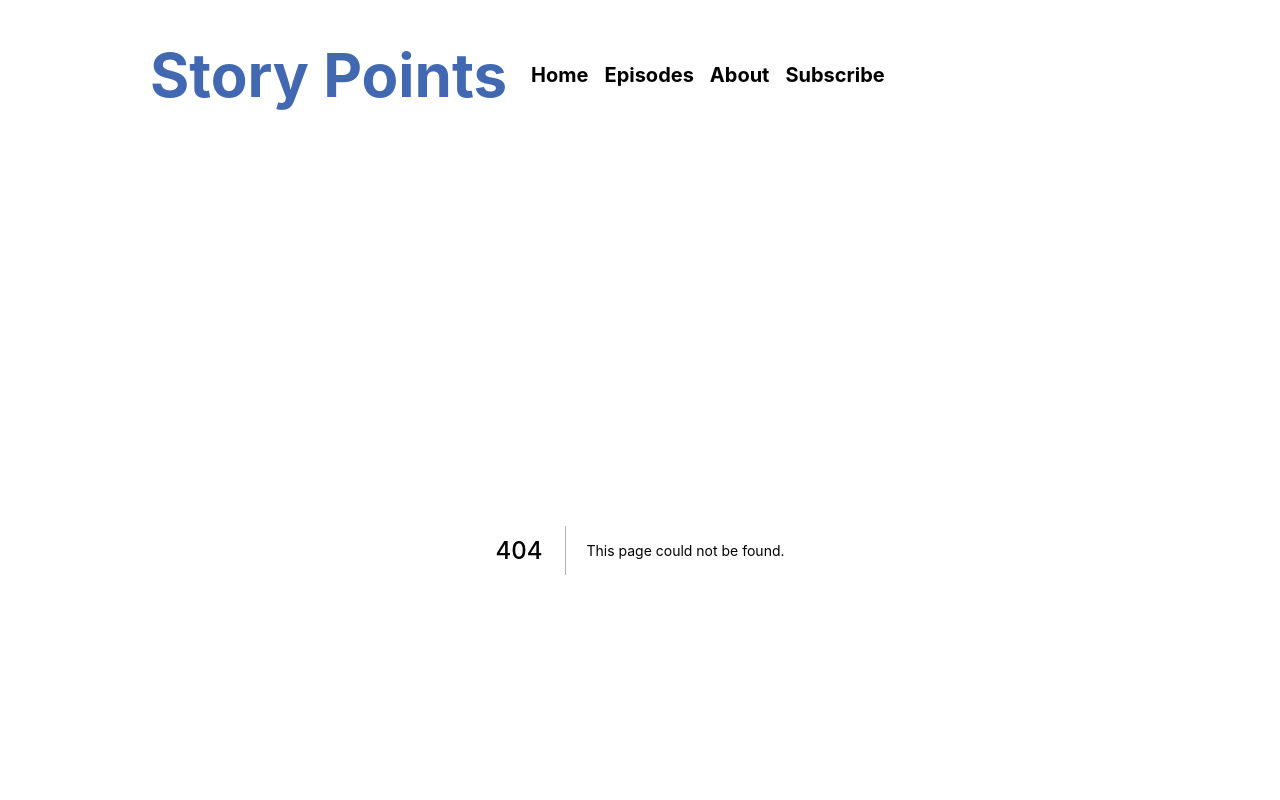
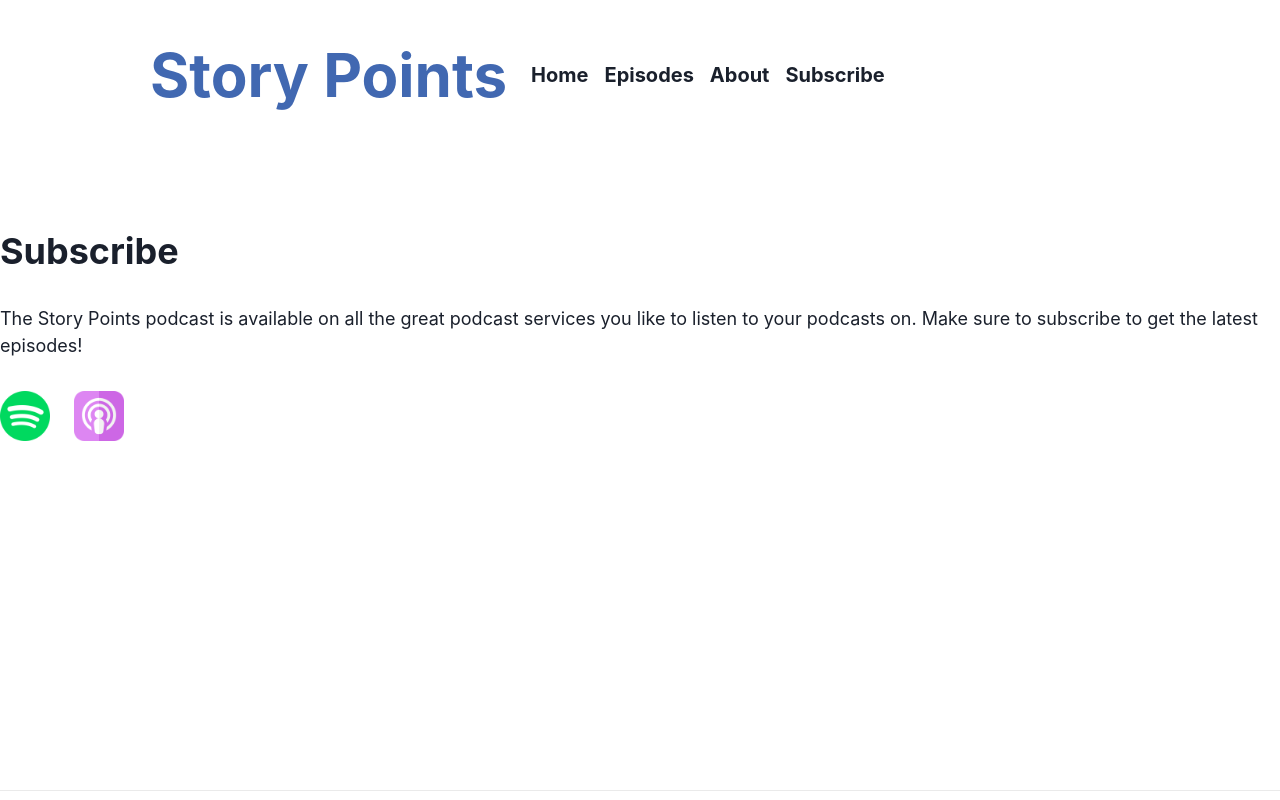
Before and after one commit to arcingio/story-points-web, a Next.js app: page /subscribe in a window 1280 px wide. Before the commit this address had no page. Shown: the top 800 px of the page. Built offline with nearby package versions, Linux system fonts and the light colour scheme.

Commit message:
wip: subscribption

```diff
--- /dev/null
+++ b/src/pages/subscribe.tsx
@@ -0,0 +1,38 @@
+import { Box, Heading } from "@chakra-ui/react";
+import { NextPage } from "next";
+import { ListOfPodcatPlatforms } from "../components/podcast-platform/list";
+
+interface SubscribePageProps {}
+
+const SubscribePage: NextPage<SubscribePageProps> = () => {
+  return (
+    <Box
+      display="flex"
+      flexDirection="column"
+      minHeight="70vh"
+      alignItems="center"
+      justifyContent="start"
+      gap="8"
+      marginY="10"
+    >
+      <Box
+        display="flex"
+        flexDirection="column"
+        alignItems="start"
+        justifyContent="center"
+        gap="8"
+        marginY="10"
+      >
+        <Heading>Subscribe</Heading>
+        <Box fontSize="lg">
+          The Story Points podcast is available on all the great podcast
+          services you like to listen to your podcasts on. Make sure to
+          subscribe to get the latest episodes!
+        </Box>
+        <ListOfPodcatPlatforms />
+      </Box>
+    </Box>
+  );
+};
+
+export default SubscribePage;
```
